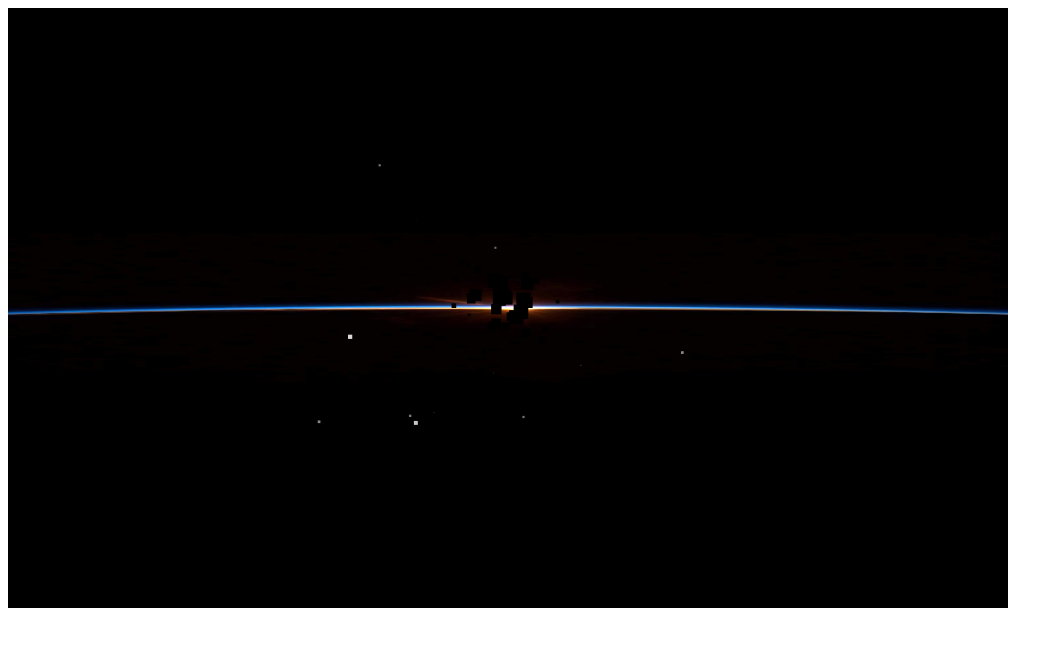
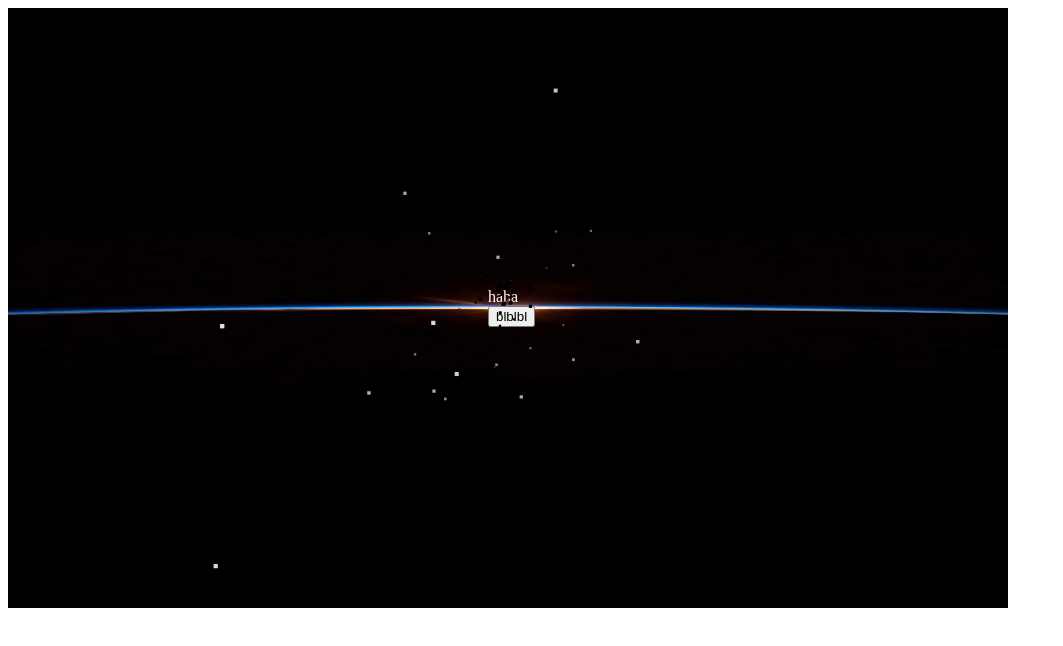
Before and after one commit to samuele-mattiuzzo/yet-another-game-I-wont-finish, a plain HTML site: page index.html in a window 1280 px wide. Shown: the whole page, without its empty margins (0-1063 px from the left). Drawn offline with Linux system fonts and the light colour scheme.

Commit message:
Adding game controls OMG OMG OMG OMG

```diff
--- a/index.html
+++ b/index.html
@@ -2,15 +2,26 @@
 <html>
 <head>
     <title>STARFIELDS</title>
+    <!-- styles -->
     <link rel="stylesheet" href="style.css" type="text/css" />
 
 <body>
 
-    <canvas id='the-horizon' width="1000" height="600" style="z-index: 0;"></canvas>
-    <canvas id='the-space'   width="1000" height="600" style="z-index: 1;"></canvas>
+    <!-- canvases -->
+    <div id="container">
+        <canvas id='the-horizon' width="1000" height="600" style="z-index: 0;"></canvas>
+        <canvas id='the-space'   width="1000" height="600" style="z-index: 1;"></canvas>
+
+        <div id="game">
+            <div id="text">haha</div>
+            <button id="btn">blblbl</button>
+        </div>
+    </div>
+
 
 </body>
 
+    <!-- scripts -->
     <script src="script.js" ></script>
 
 </html>
--- a/script.js
+++ b/script.js
@@ -1,6 +1,6 @@
-var MAX_DEPTH = 128,
+var MAX_DEPTH = 64,
     MAX_STARS = 64,
-    LOOP_SPEED = 70;
+    LOOP_SPEED = 100;
 
 var horizon, horizon_ctx,
     space, space_ctx,
@@ -46,6 +46,7 @@ function initHorizon() {
     initSpace();
     setInterval(spaceLoop, LOOP_SPEED);
   };
+
   horizon_ctx.fillStyle = "rgb(0, 0, 0)";
   horizon_ctx.fillRect(0, 0, horizon.width, horizon.height);
   bg.src = "assets/horizon.jpg";
@@ -61,7 +62,7 @@ function spaceLoop() {
   space_ctx.beginPath();
 
   for( var i = 0; i < stars.length; i++ ) {
-    stars[i].z -= 0.2;
+    stars[i].z -= 0.1;
 
     if( stars[i].z <= 0 ) {
       stars[i].x = randomRange(-25,25);
@@ -69,7 +70,7 @@ function spaceLoop() {
       stars[i].z = MAX_DEPTH;
     }
 
-    var k  = 128.0 / stars[i].z;
+    var k  = MAX_DEPTH / stars[i].z;
     var px = stars[i].x * k + halfWidth;
     var py = stars[i].y * k + halfHeight;
 
--- a/style.css
+++ b/style.css
@@ -1,4 +1,28 @@
+#container {
+    position: relative;
+    width: 1000px;
+    height: 600px;
+}
+
 canvas {
     background-color: transparent;
     position: absolute;
+    width: 100%;
+    height: 100%;
 }
+
+#game {
+    background-color: transparent;
+    width: 30%;
+    height: 30%;
+    position: absolute;
+    left: 480;
+    top: 280;
+    color: white;
+}
+
+#text{
+    background-color: inherit;
+}
+
+#btn {}
```
